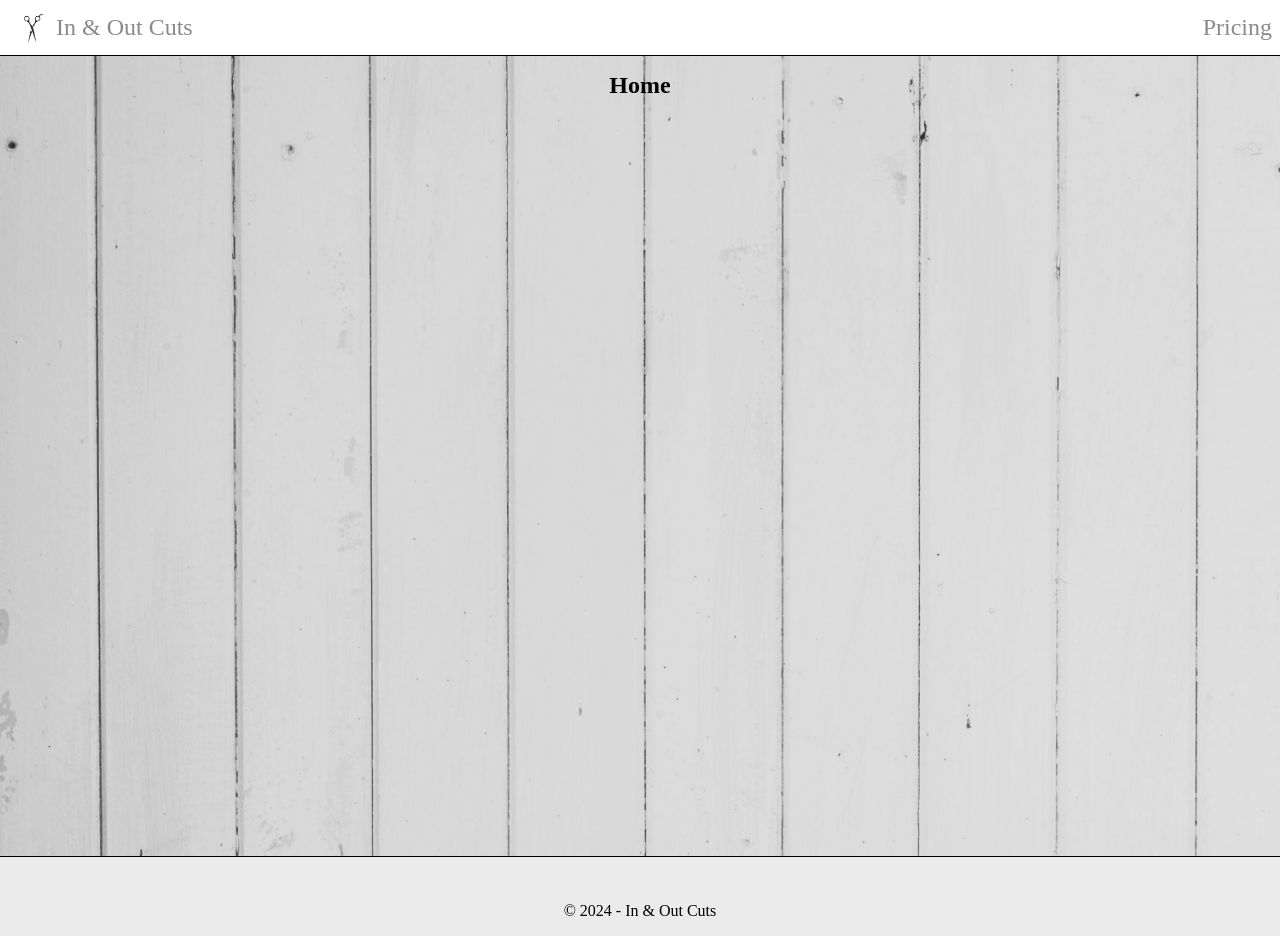
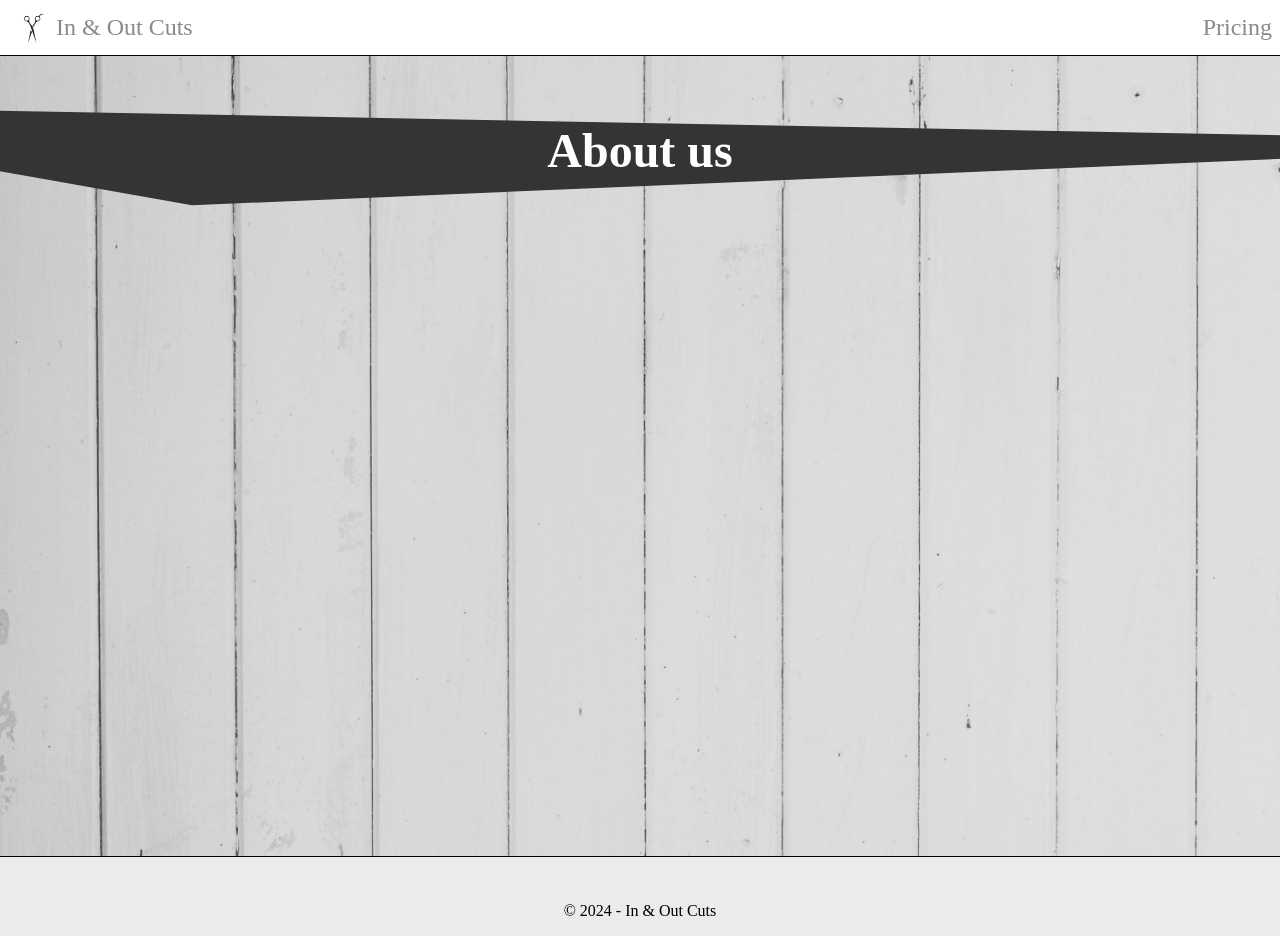
Before and after one commit to JMSONNE/In-Out, a React (Vite) app: page / in a window 1280 px wide. Built offline with nearby package versions, Linux system fonts and the light colour scheme.

Commit message:
added about us banner to home page and added comments to css sheet

```diff
--- a/src/Components/Home.jsx
+++ b/src/Components/Home.jsx
@@ -5,7 +5,9 @@ const Home = () => {
     return (
         <>
             <section className='main-page'>
-                <h1 className='main-page-text'>Home</h1>
+                <div className="about-us-banner">
+                    <h1 className="about-us-banner-text">About us</h1>
+                </div>
             </section>
         </>
     )
--- a/src/Components/NavigationBar.jsx
+++ b/src/Components/NavigationBar.jsx
@@ -97,12 +97,12 @@ export const NavigationBar = () => {
                                 <MenuIcon />
                             </IconButton>
                             <Menu
-                                id="basic-menu"
+                                id="menu"
                                 anchorEl={anchorEl}
                                 open={open}
                                 onClose={handleClose}
                                 MenuListProps={{
-                                    'aria-labelledby': 'basic-button',
+                                    'aria-labelledby': 'open drawer',
                                 }}
                             >
                                 <MenuItem onClick={() => { handlePricingClick(); handleClose(); }}>Pricing</MenuItem>
--- a/src/index.css
+++ b/src/index.css
@@ -19,6 +19,7 @@ body {
   margin: 0;
   padding: 0;
 }
+/* Navbar layout and styling */
 .nav-bar {
   width: 100%;
   height: 7vh;
@@ -45,36 +46,37 @@ body {
   font-weight: 375;
   color: rgb(138, 138, 138);
 }
-@media (max-width: 425px) {
-  .brand-text {
-    display: none;
-  }
-  .avatar {
-    display: none;
-  }
-}
-@media (max-width: 545px) {
-  .avatar {
-    display: none;
-  }
-  .stylist-pricing {
-    font-size: small !important;
-  }
-}
+/* Layout and styling for the home page */
 .main-page {
   height: 100vh;
   width: auto;
-  padding: 1rem;
   background-image: url("./assets/background.jpeg");
   background-size: cover;
   background-position: center;
   display: flex;
   justify-content: center;
   align-content: center;
+  padding-top: 1rem;
 }
 .main-page-text {
   font-family: "quicksand";
 }
+/* About us section of home page */
+.about-us-banner-text {
+  font-family: "quicksand";
+  color: white;
+  font-size: xxx-large;
+}
+.about-us-banner {
+  display: flex;
+  justify-content: center;
+  align-items: center;
+  height: 20%;
+  width: 100%;
+  background-color: #353333;
+  clip-path: polygon(130% 45%, 15% 85%, -30% 20%);
+}
+/* Footer section */
 .footer {
   height: 10vh;
   width: 100%;
@@ -93,6 +95,7 @@ body {
   align-items: flex-end;
   font-family: "quicksand";
 }
+/* Pricing page */
 .pricing-page {
   height: 100%;
   width: auto;
@@ -102,6 +105,7 @@ body {
   background-position: center;
   flex: 1;
 }
+/* Stylist section in pricing page */
 .stylist-section {
   display: flex;
   flex-direction: column;
@@ -145,3 +149,20 @@ body {
   font-family: "quicksand";
   text-align: center;
 }
+/* Media queries for responsiveness */
+@media (max-width: 425px) {
+  .brand-text {
+    display: none;
+  }
+  .avatar {
+    display: none;
+  }
+}
+@media (max-width: 545px) {
+  .avatar {
+    display: none;
+  }
+  .stylist-pricing {
+    font-size: small !important;
+  }
+}
```
